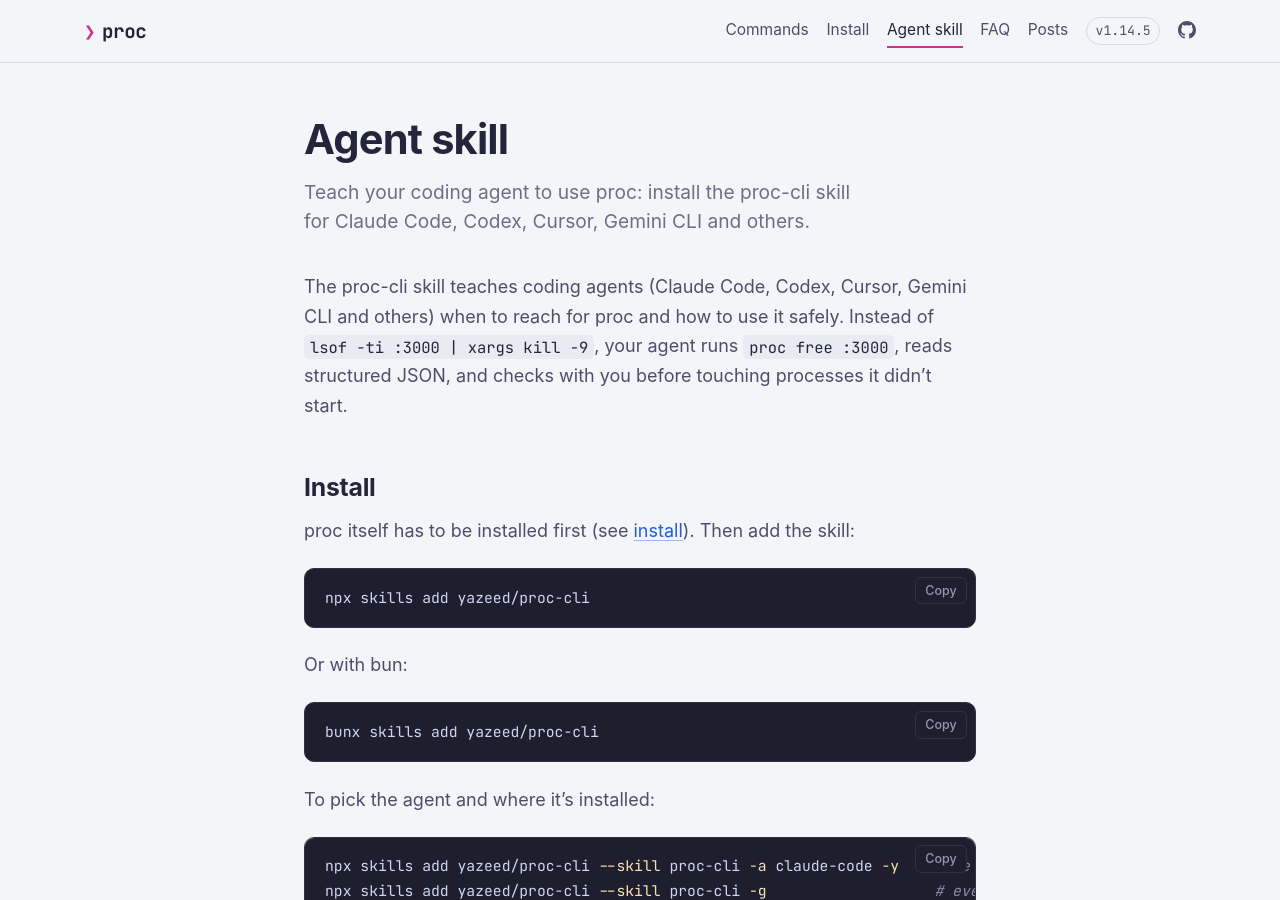
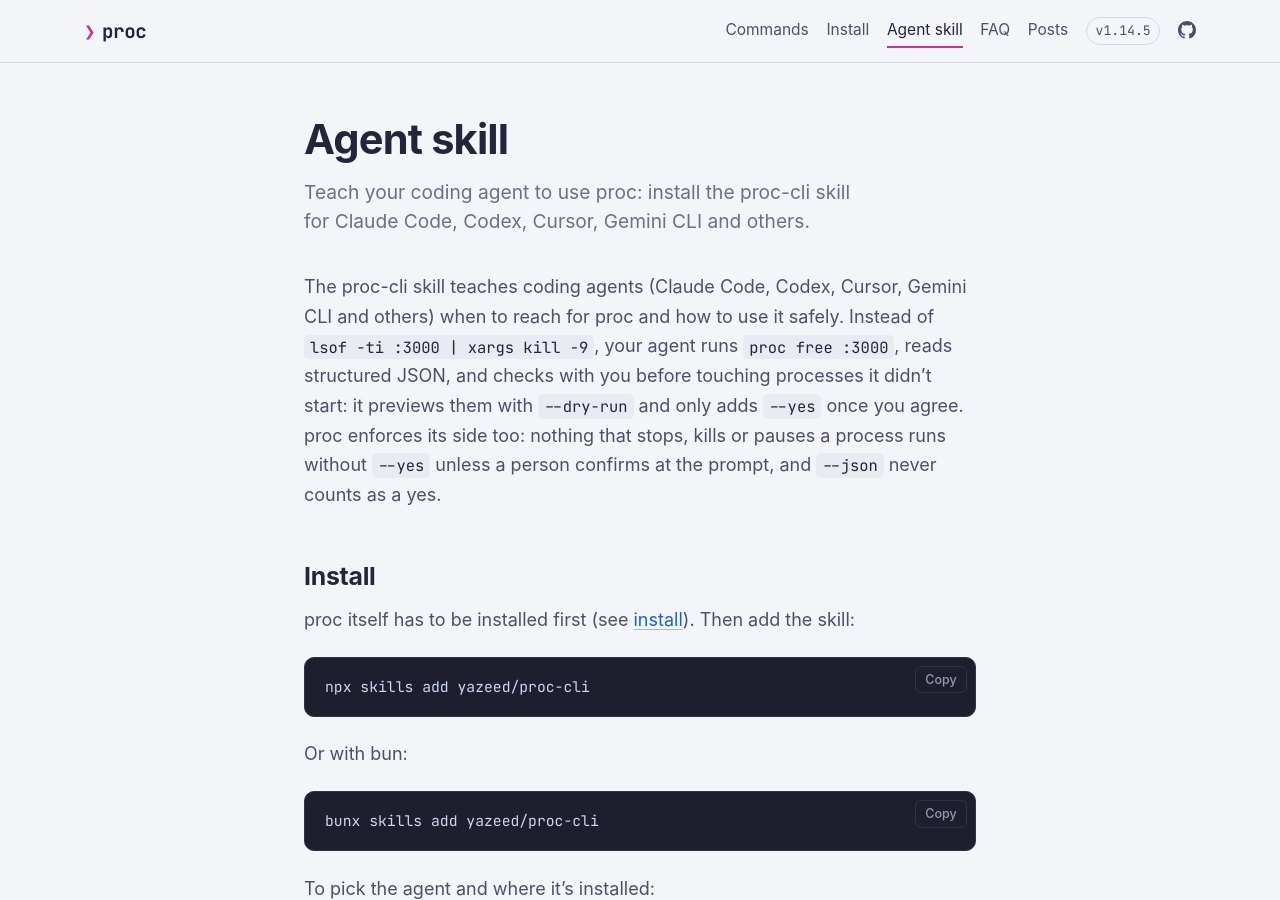
Before and after one commit to yazeed/proc, a Jekyll site: the page built from docs/skill.md, in a window 1280 px wide and 900 px high. Built offline with Jekyll 4.4.1, drawn with Linux system fonts in a browser that asks for light colours; some web fonts are replaced; some of the changed text lies outside the part shown.

Commit message:
docs: the skill asks before touching processes the agent didn't start
An agent's review of 1.14.5 pointed out that the skill page promises the agent 'checks with you before touching processes it didn't start', while the skill's rule only said to touch processes the agent started or the user named, and to always pass --yes. Rule 7 now says to ask: preview with --dry-run --json, show the user, and pass --yes only after they agree. The page says what the skill tells agents and what proc enforces.

```diff
--- a/docs/skill.md
+++ b/docs/skill.md
@@ -5,7 +5,7 @@
 permalink: /skill
 ---
 
-The proc-cli skill teaches coding agents (Claude Code, Codex, Cursor, Gemini CLI and others) when to reach for proc and how to use it safely. Instead of `lsof -ti :3000 | xargs kill -9`, your agent runs `proc free :3000`, reads structured JSON, and checks with you before touching processes it didn't start.
+The proc-cli skill teaches coding agents (Claude Code, Codex, Cursor, Gemini CLI and others) when to reach for proc and how to use it safely. Instead of `lsof -ti :3000 | xargs kill -9`, your agent runs `proc free :3000`, reads structured JSON, and checks with you before touching processes it didn't start: it previews them with `--dry-run` and only adds `--yes` once you agree. proc enforces its side too: nothing that stops, kills or pauses a process runs without `--yes` unless a person confirms at the prompt, and `--json` never counts as a yes.
 
 ## Install
 
@@ -51,7 +51,7 @@
 - **What it replaces**: `lsof`, `ps | grep`, `pgrep`, `pkill`, `kill`, `netstat`, `pstree` and `top`, each mapped to the proc command for the job
 - **The contract**: `--json` on every command, one JSON document per command (`watch` streams one per refresh), and fixed exit codes (0 success, 1 error, 2 not found, 3 permission denied, 4 invalid input)
 - **Playbooks**: freeing a busy port, stopping its own background servers by port or PID rather than by a copied name pattern, checking for leftovers before finishing, and clean restarts
-- **Safety**: only touch processes it started or you named, preview with `--dry-run`, prefer `stop` over `kill`, and ask before using `sudo`
+- **Safety**: only touch processes it started or you named, and ask you about anything else after showing you the `--dry-run` list; prefer `stop` over `kill`, and ask before using `sudo`
 - **Gotchas**: `kill` and `stop` don't signal child processes, `:3000` is a port but `3000` is a PID, and an orphaned process isn't necessarily abandoned
 
 ## Try it
```
Also changed, not shown: skills/proc-cli/SKILL.md (+1 -1 lines), CHANGELOG.md.
